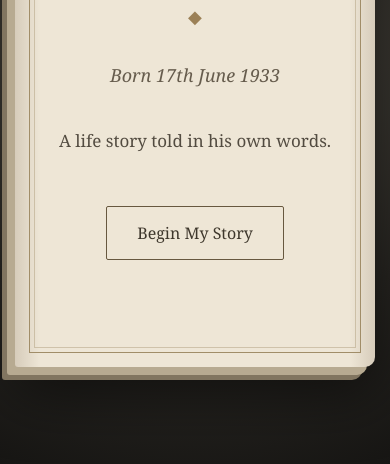
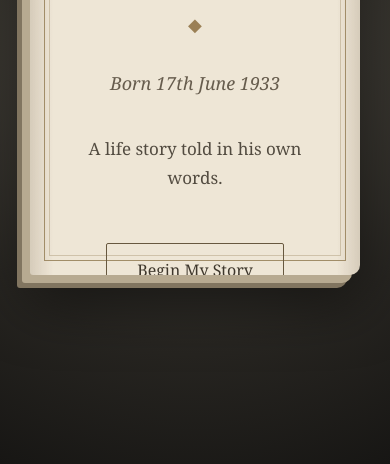
Before and after one commit to AlixDRG/robert-hatton-life-story, a plain HTML site: page index.html in a window 390 px wide. Shown: the part 380-844 px from the top of the page. Drawn offline with Linux system fonts and the light colour scheme.

Commit message:
Adjust book cover dimensions and padding

```diff
--- a/style.css
+++ b/style.css
@@ -30,14 +30,14 @@ body {
 .book-cover {
     position: relative;
 
-    width: min(100%, 720px);
-    min-height: 780px;
+    width: min(100%, 600px);
+    min-height: 849px;
 
     display: flex;
     align-items: center;
     justify-content: center;
 
-    padding: 70px;
+    padding: 75px 65px;
 
     background:
         linear-gradient(
@@ -207,12 +207,10 @@ button:focus-visible {
 
 @media (max-width: 600px) {
 
-    body {
-        padding: 15px;
-    }
-
     .book-cover {
-        min-height: 650px;
+        width: 100%;
+        min-height: auto;
+        aspect-ratio: 1 / 1.414;
 
         padding: 50px 35px;
     }
```
